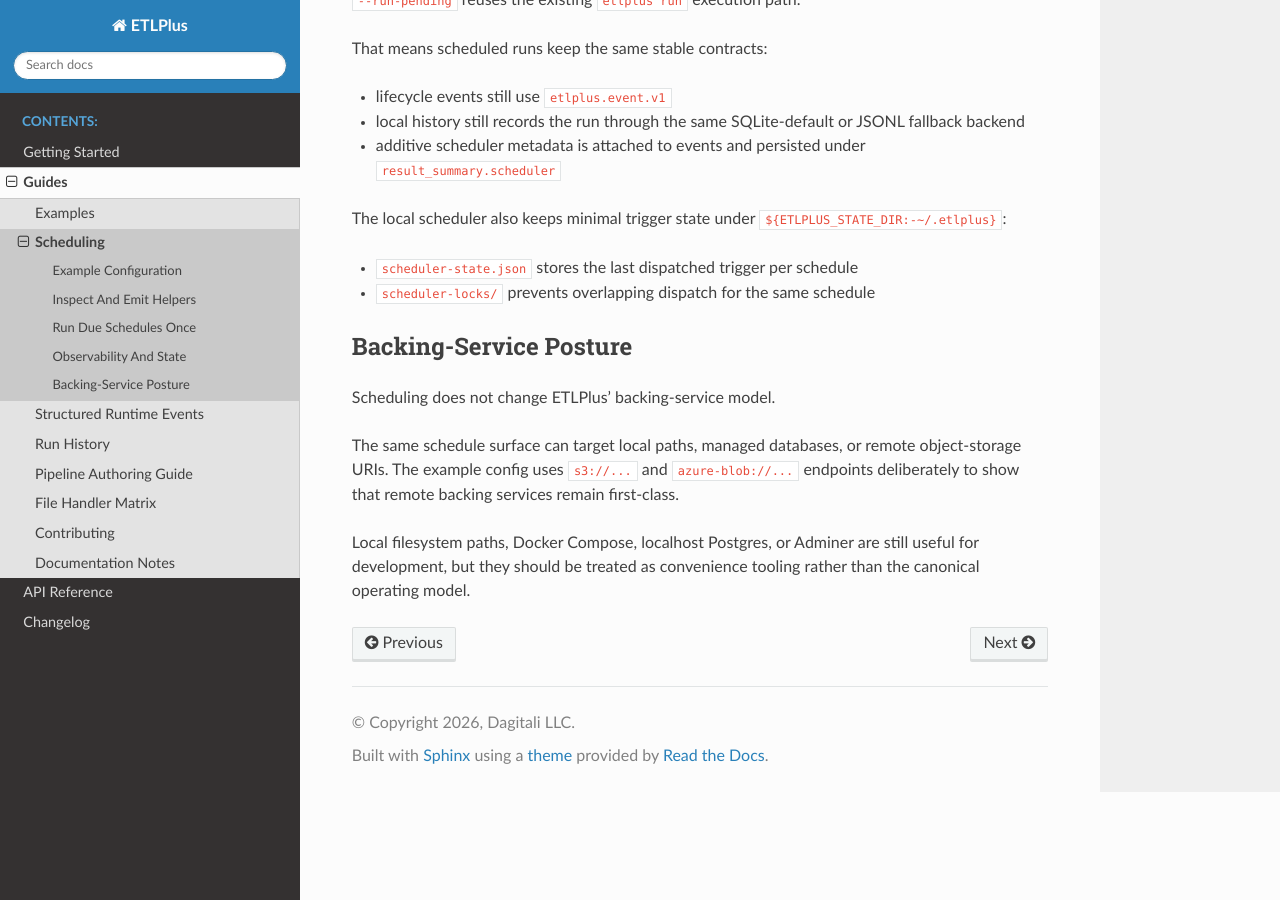
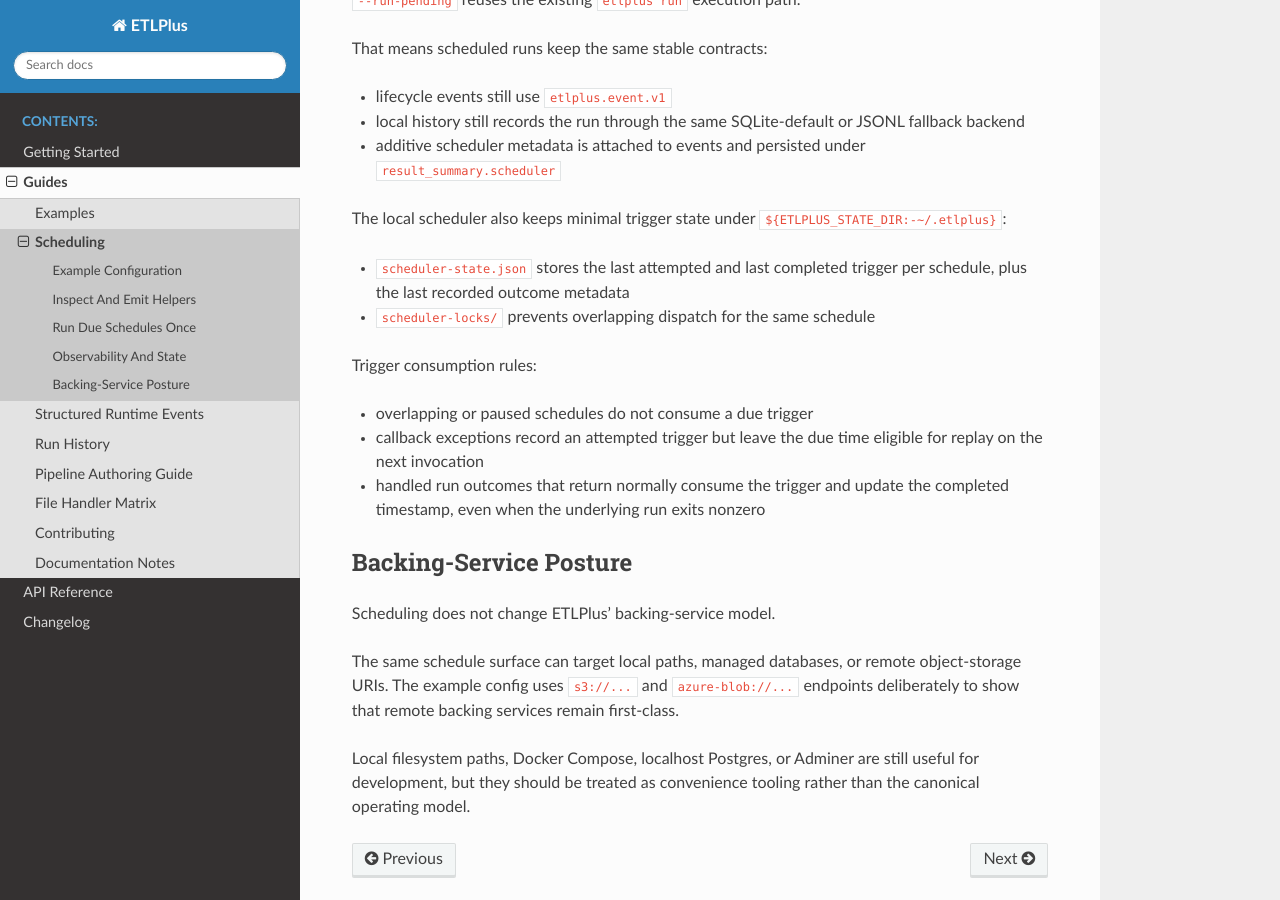
Before and after one commit to Dagitali/ETLPlus, a Sphinx documentation site: the page built from docs/source/guides/scheduling.md, in a window 1280 px wide and 900 px high, scrolled down 2390 px. Built offline with Sphinx 7.4.7 and the Read the Docs theme 3.1.0, drawn with Linux system fonts in a browser that asks for light colours.

Commit message:
docs(readthedocs): Update scheduling.md

```diff
--- a/docs/source/guides/scheduling.md
+++ b/docs/source/guides/scheduling.md
@@ -120,8 +120,17 @@ That means scheduled runs keep the same stable contracts:
 
 The local scheduler also keeps minimal trigger state under `${ETLPLUS_STATE_DIR:-~/.etlplus}`:
 
-- `scheduler-state.json` stores the last dispatched trigger per schedule
+- `scheduler-state.json` stores the last attempted and last completed trigger per schedule, plus the
+  last recorded outcome metadata
 - `scheduler-locks/` prevents overlapping dispatch for the same schedule
+
+Trigger consumption rules:
+
+- overlapping or paused schedules do not consume a due trigger
+- callback exceptions record an attempted trigger but leave the due time eligible for replay on the
+  next invocation
+- handled run outcomes that return normally consume the trigger and update the completed timestamp,
+  even when the underlying run exits nonzero
 
 ## Backing-Service Posture
 
```
